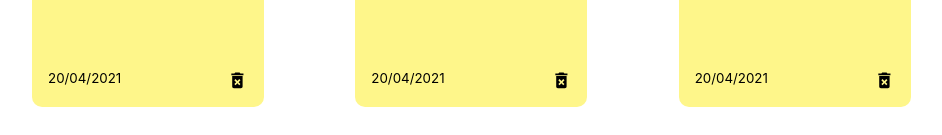
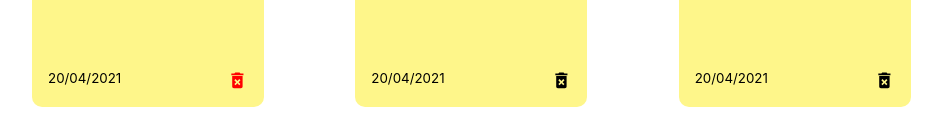
Before and after one commit to hamzazaka/crypto-react, a React (Create React App) app in the folder notes-app/: page / in a window 1280 px wide. In both pictures the pointer is over the icon 375 px from the left and 205 px from the top of the page. Shown: the part 125-260 px from the top of the page, without its empty margins (138-1080 px from the left). Built offline with nearby package versions, Linux system fonts and the light colour scheme.

Commit message:
delete icon updated in CSS

```diff
--- a/notes-app/src/App.css
+++ b/notes-app/src/App.css
@@ -56,3 +56,9 @@ textarea:focus{
   display: flex;
   justify-content: space-between;
 }
+.delete-icon{
+  cursor: pointer;
+}
+.delete-icon:hover{
+  color: red;
+}
```
